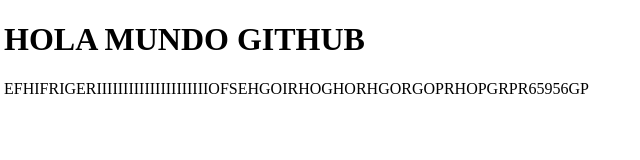
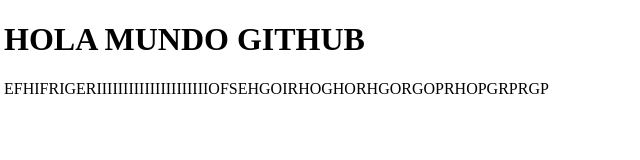
Before and after one commit to anamgonzalez98/laboratorio, a plain HTML site: page index.html in a window 1280 px wide. Shown: the full height of the page, 4-644 px from the left. Drawn offline with Linux system fonts and the light colour scheme.

Commit message:
Revert "254"
This reverts commit fcffd0abe33ce03568e431c63ebef22d010fa2c1.

```diff
--- a/index.html
+++ b/index.html
@@ -5,6 +5,6 @@
 </head>
   <body>
       <h1>HOLA MUNDO GITHUB</h1>
-      <p>EFHIFRIGERIIIIIIIIIIIIIIIIIIIIIOFSEHGOIRHOGHORHGORGOPRHOPGRPR65956GP</P>
+      <p>EFHIFRIGERIIIIIIIIIIIIIIIIIIIIIOFSEHGOIRHOGHORHGORGOPRHOPGRPRGP</P>
   </body>
 </html>
```
